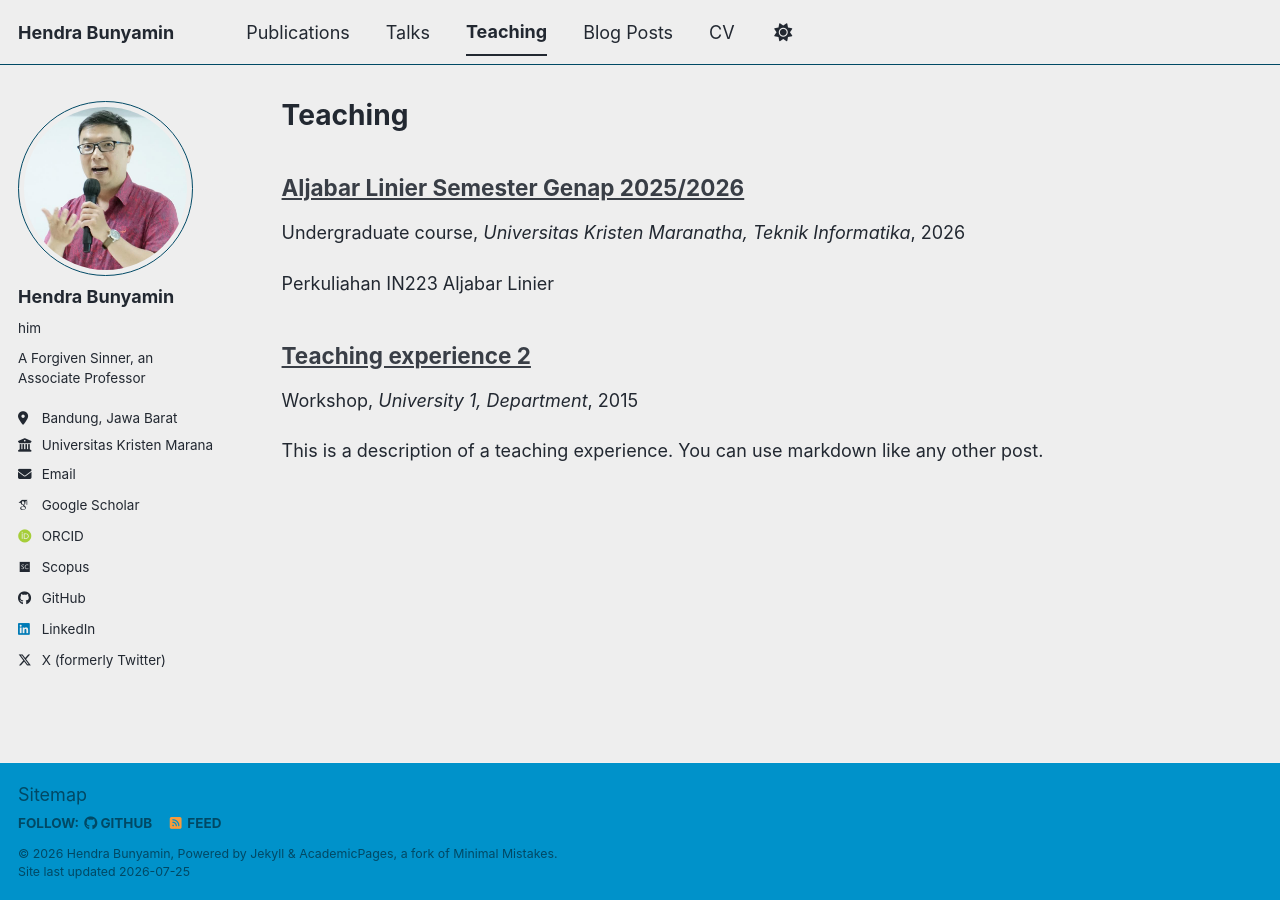
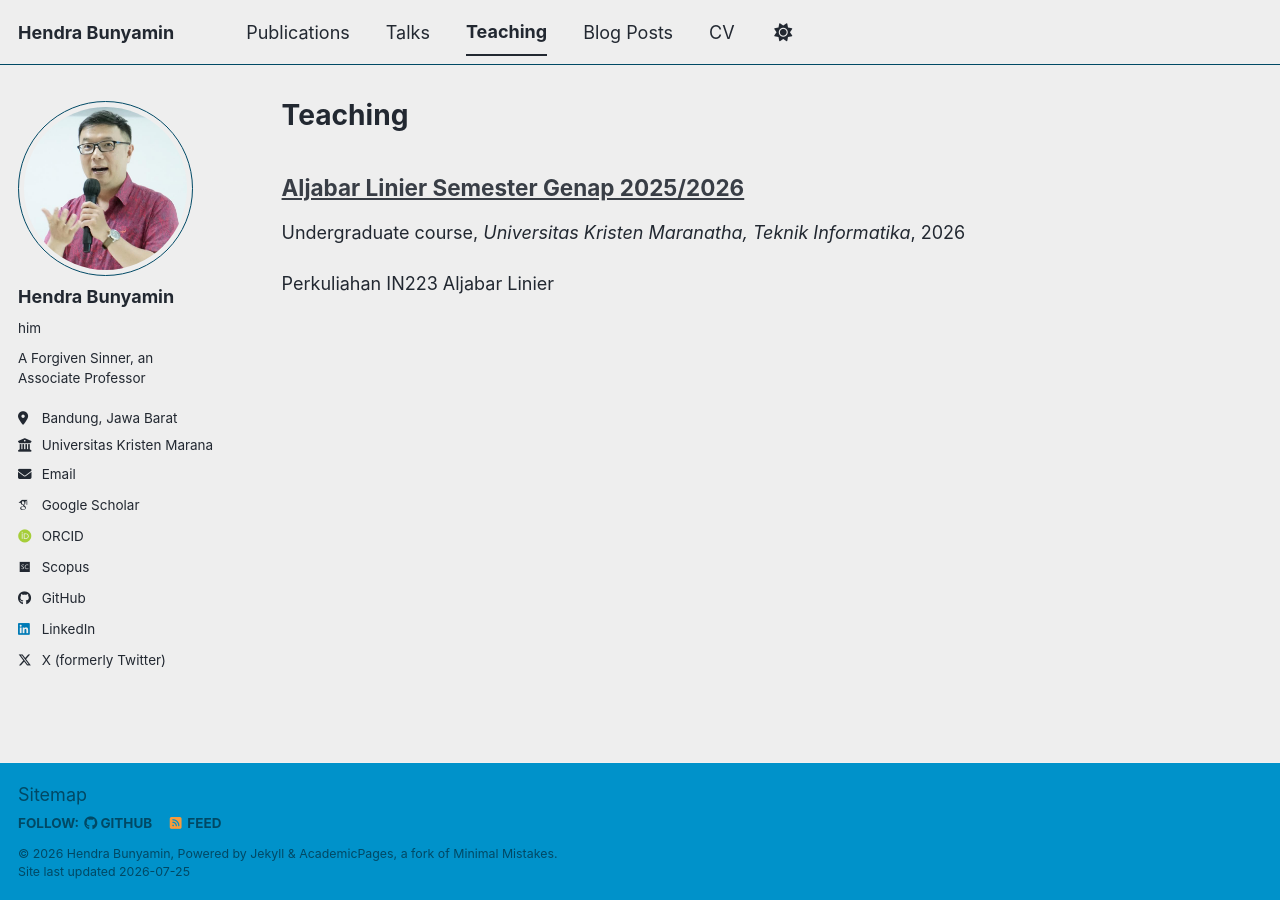
Before and after one commit to hbunyamin/hbunyamin.github.io, a Jekyll site: the page built from _pages/teaching.html, in a window 1280 px wide. Built offline with Jekyll 4.4.1, drawn with Linux system fonts in a browser that asks for light colours; some web fonts are replaced; a script bundle is joined from its source files by our own code; library files that are not in the unit come from our copies.

Commit message:
Coba teaching

```diff
--- a/_teaching/2015-spring-teaching-2.md
+++ /dev/null
@@ -1,20 +0,0 @@
----
-title: "Teaching experience 2"
-collection: teaching
-type: "Workshop"
-permalink: /teaching/2015-spring-teaching-1
-venue: "University 1, Department"
-date: 2015-01-01
-location: "City, Country"
----
-
-This is a description of a teaching experience. You can use markdown like any other post.
-
-Heading 1
-======
-
-Heading 2
-======
-
-Heading 3
-======
--- a/_teaching/2025-genap-linear-algebra.md
+++ b/_teaching/2025-genap-linear-algebra.md
@@ -9,13 +9,4 @@
 location: "Bandung, Indonesia"
 ---
 
-This is a description of a teaching experience. You can use markdown like any other post.
-
-Heading 1
-======
-
-Heading 2
-======
-
-Heading 3
-======
+Perkuliahan ini mengikuti flow dari buku [**Larson**](https://a.co/d/0bfIeV5o).
```
